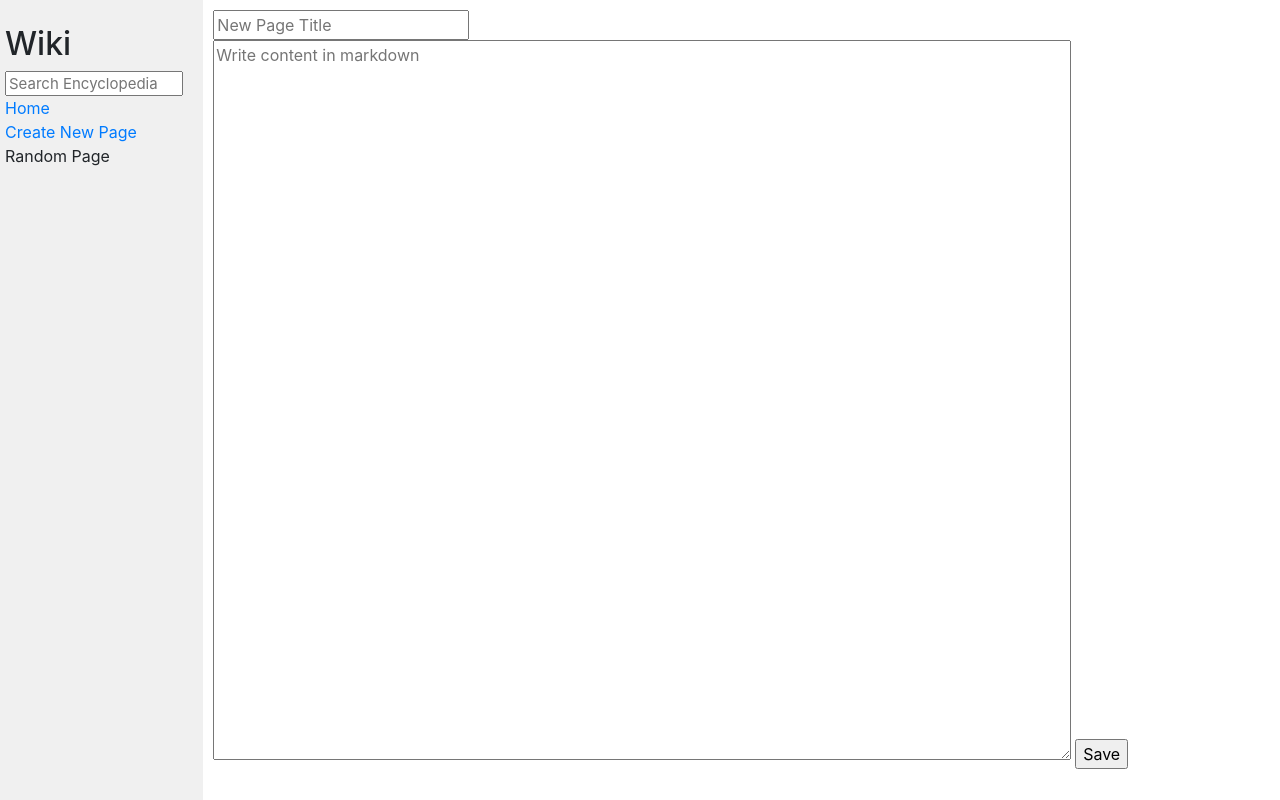
After one commit to RosalinJP/cs50-django-project, a Django app: template encyclopedia/templates/encyclopedia/new.html in a window 1280 px wide. The commit adds this page. Run offline with Django 3.2, Linux system fonts and the light colour scheme; the template is opened without the code that fills it, so the values that code supplies are empty; some libraries are stand-ins or nearby versions.

Commit message:
New Page part 1-2

```diff
--- a/encyclopedia/templates/encyclopedia/layout.html
+++ b/encyclopedia/templates/encyclopedia/layout.html
@@ -23,7 +23,9 @@
                 <a href="{% url 'index' %}">Home</a>
             </div>
             <div>
-                Create New Page
+                <a href="{% url 'new' %}">Create New Page</a>
+                {%csrf_token%}
+
             </div>
             <div>
                 Random Page
--- /dev/null
+++ b/encyclopedia/templates/encyclopedia/new.html
@@ -0,0 +1,11 @@
+{% extends "encyclopedia/layout.html" %}
+
+{% block body%}
+<form action="{% url 'new' %}" method="post">
+    {% csrf_token %}
+    <input type="text" name="title" placeholder="New Page Title"><br>
+    <textarea name="markdown_content" id="markdown_content" placeholder="Write content in markdown"></textarea>
+    <input type="Submit" value="Save">
+
+</form>
+{% endblock %}
--- a/encyclopedia/urls.py
+++ b/encyclopedia/urls.py
@@ -6,6 +6,8 @@ urlpatterns = [
     path("", views.index, name="index"),
     #req1 to add wiki/TITLE
     path("wiki/search", views.search, name="search"),
-    path("wiki/<str:title>",views.entry, name="entry"),
+     path("wiki/new", views.new,name="new"),
+    path("wiki/<str:title>",views.entry, name="entry")
+
 
 ]
```
Also changed, not shown: encyclopedia/views.py (+16 -0 lines), entries/Javascript.md (added, +5 -0 lines).
